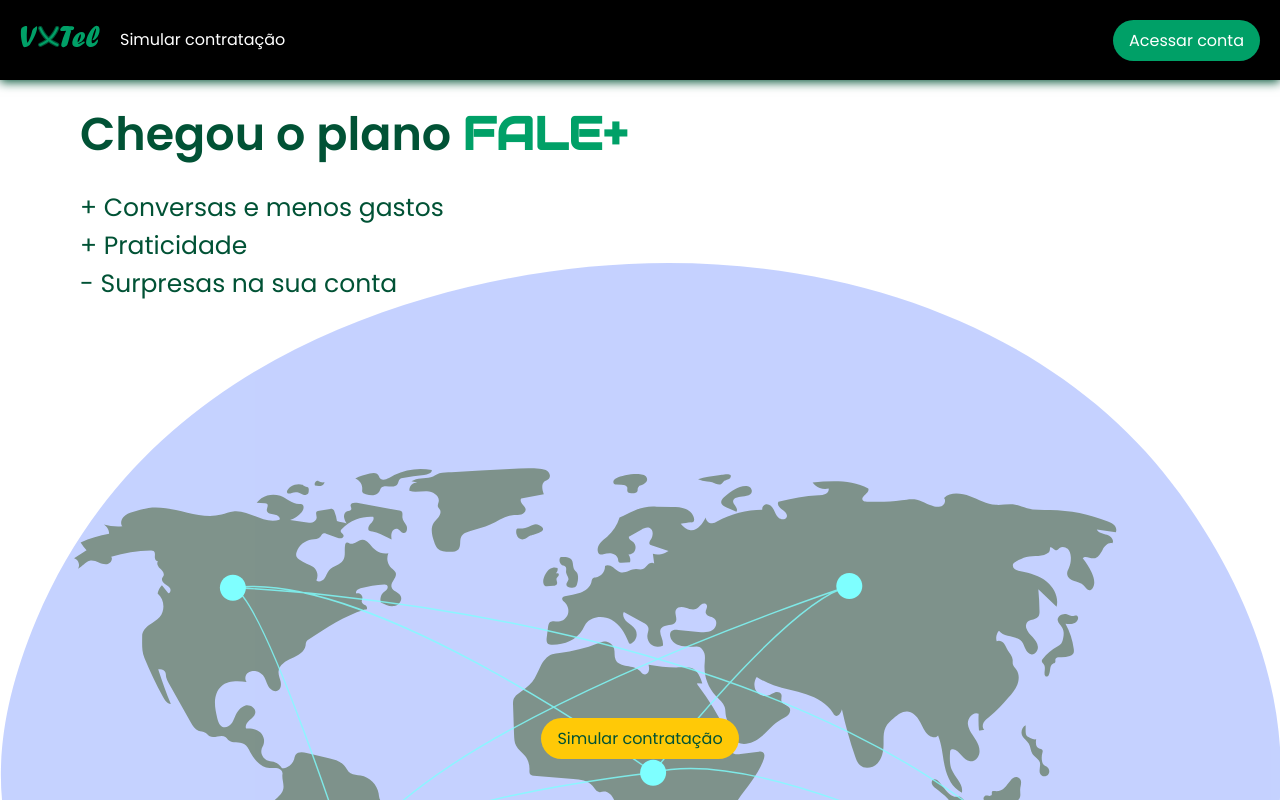
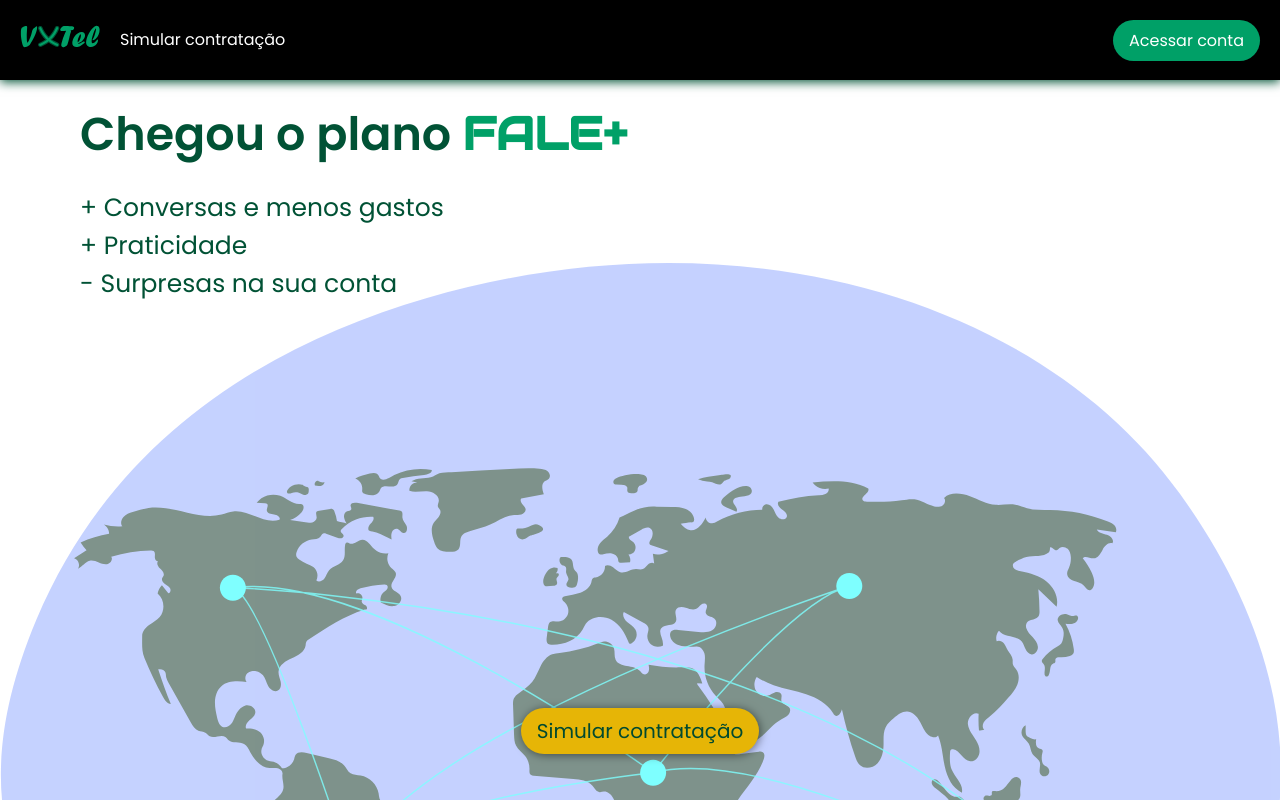
Before and after one commit to rafael-araujo-reis/vxtel-falemais, a Next.js app: page / in a window 1280 px wide. In both pictures the pointer is over the link 640 px from the left and 738 px from the top of the page. Shown: the top 800 px of the page. Built offline with nearby package versions, Linux system fonts and the light colour scheme; no server answers.

Commit message:
style component

```diff
--- a/src/components/ButtonLink/styles.module.scss
+++ b/src/components/ButtonLink/styles.module.scss
@@ -5,6 +5,13 @@
   padding: 0.8rem 1.6rem;
 
   border-radius: 5rem;
+  transition   : 0.5s all;
+
+  &:hover {
+    box-shadow: var(--shadow);
+    font-size : 2rem;
+    filter    : brightness(0.9)
+  }
 }
 
 .colorButtonYellow {
--- a/src/styles/global.scss
+++ b/src/styles/global.scss
@@ -7,6 +7,8 @@
   --gray-200  : #CCCCCC;
   --green-200 : #00A067;
   --green-500 : #015235;
+
+  --shadow: 0.1rem 0.1rem 1rem rgba(0, 0, 0, 0.5)
 }
 
 * {
```
